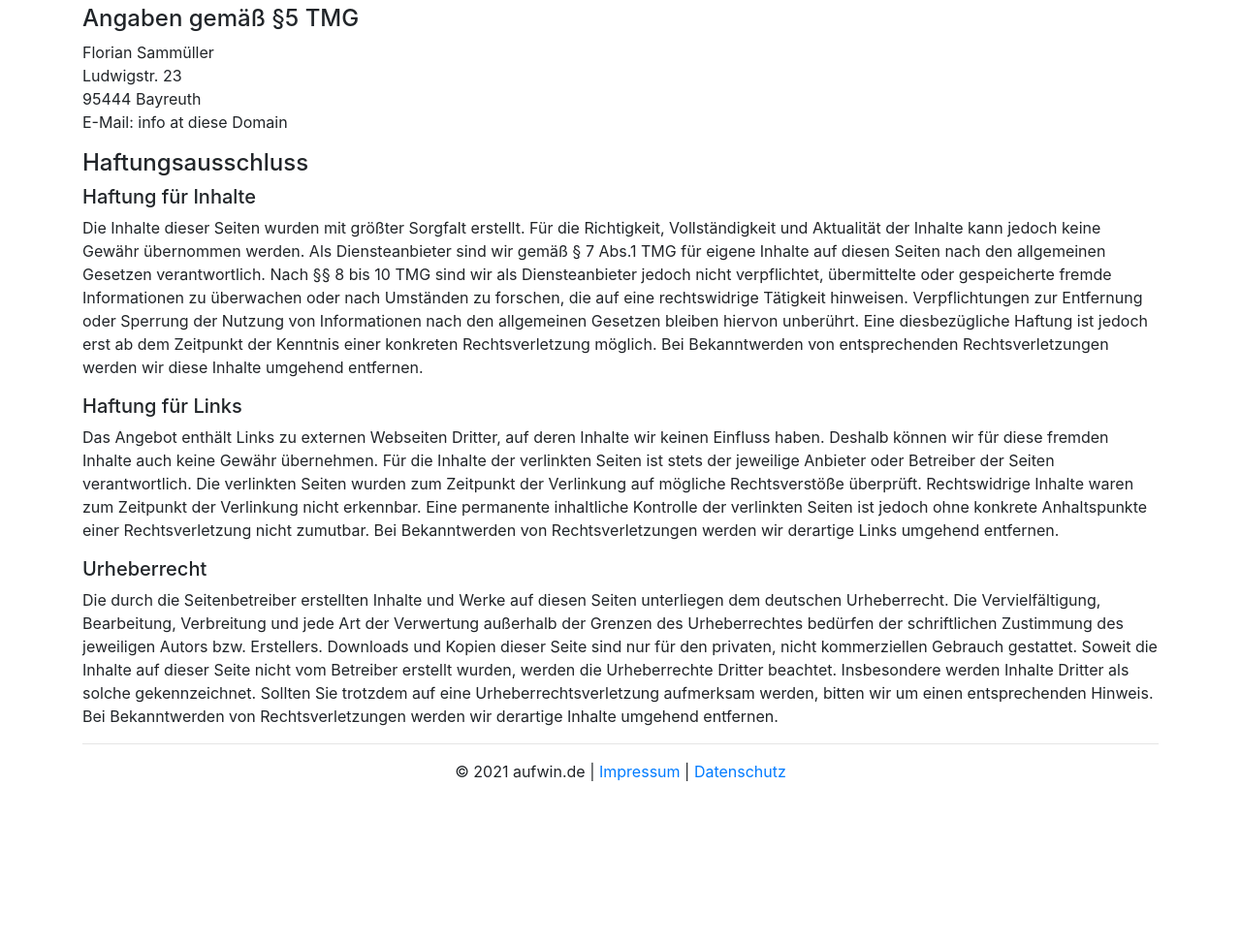
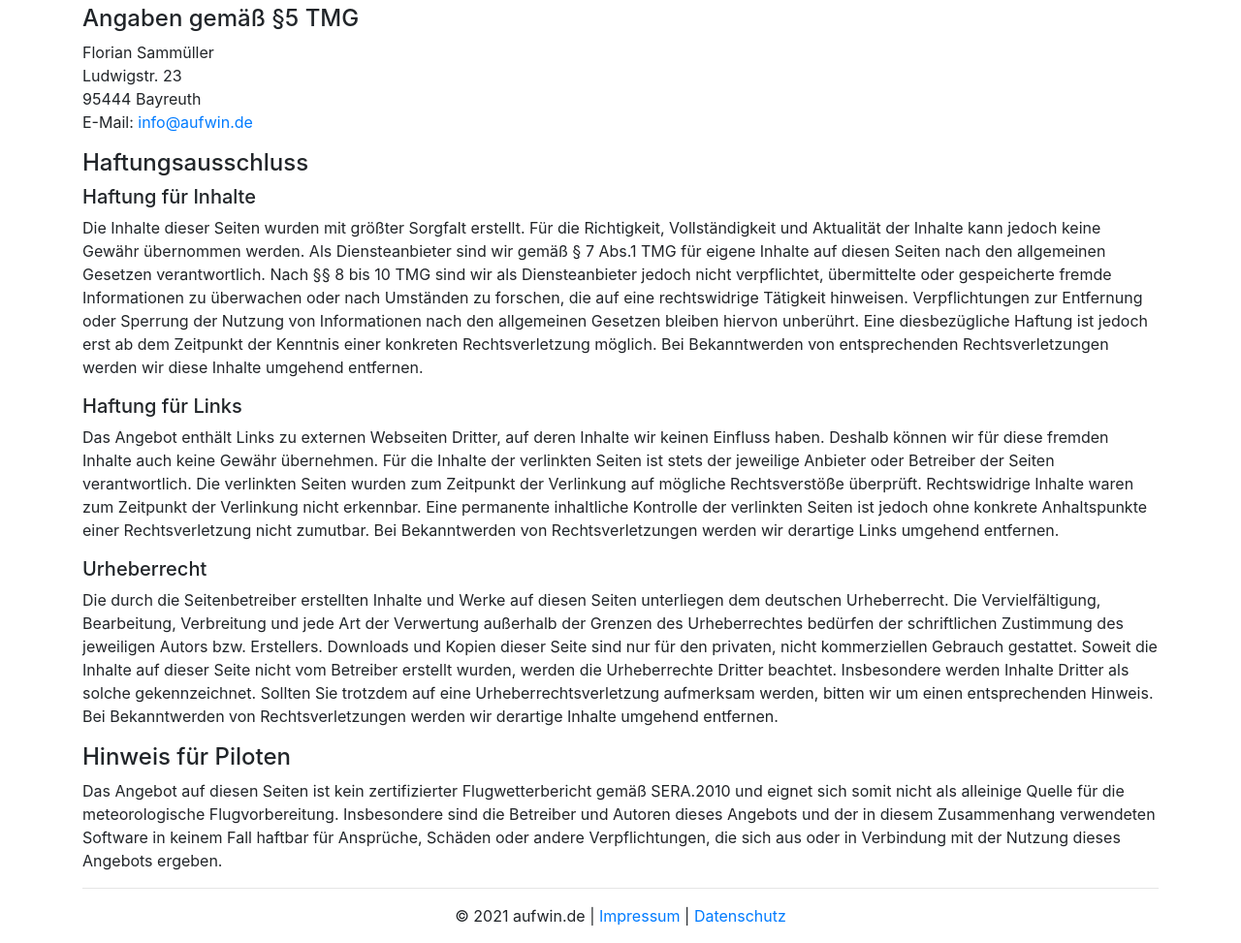
Before and after one commit to sfalmo/aufwin.de, a plain HTML site: page impressum.html in a window 1280 px wide. Shown: the part 203-1176 px from the top of the page at 97% size. Before the commit the page ends 1027 px from the top, so only its background shows below. Drawn offline with nearby package versions, Linux system fonts and the light colour scheme.

Commit message:
Add obfuscated email, legal notice for pilots, remove old icons

```diff
--- a/impressum.html
+++ b/impressum.html
@@ -29,7 +29,25 @@
                     Florian Sammüller<br>
                     Ludwigstr. 23<br>
                     95444 Bayreuth<br>
-                    E-Mail: info at diese Domain
+                    E-Mail: <span id="email"></span>
+                    <script>
+                     function writeEmail() {
+                         var c = "lto:i";
+                         var h = "fo";
+                         var b = "ef='mai";
+                         var e = 39 + 25;
+                         var a = "<a hr";
+                         var g = "in";
+                         e = String.fromCharCode(e);
+                         var f = "aufwin.de";
+                         var d = "nfo";
+                         return a + b + c + d + e + f + "'>" + g + h + e + f + "</a>";
+                     }
+                     setTimeout(() => {
+                         document.getElementById("email").innerHTML = writeEmail();
+                     }, 300);
+                    </script>
+                    <noscript>Bitte JavaScript aktivieren, um E-Mail-Adresse anzuzeigen (Anti-Spam-Maßnahme).</noscript>
                 </p>
 
                 <h4>Haftungsausschluss</h4>
@@ -49,6 +67,11 @@
                     Die durch die Seitenbetreiber erstellten Inhalte und Werke auf diesen Seiten unterliegen dem deutschen Urheberrecht. Die Vervielfältigung, Bearbeitung, Verbreitung und jede Art der Verwertung außerhalb der Grenzen des Urheberrechtes bedürfen der schriftlichen Zustimmung des jeweiligen Autors bzw. Erstellers. Downloads und Kopien dieser Seite sind nur für den privaten, nicht kommerziellen Gebrauch gestattet. Soweit die Inhalte auf dieser Seite nicht vom Betreiber erstellt wurden, werden die Urheberrechte Dritter beachtet. Insbesondere werden Inhalte Dritter als solche gekennzeichnet. Sollten Sie trotzdem auf eine Urheberrechtsverletzung aufmerksam werden, bitten wir um einen entsprechenden Hinweis. Bei Bekanntwerden von Rechtsverletzungen werden wir derartige Inhalte umgehend entfernen.
                 </p>
 
+                <h4>Hinweis für Piloten</h4>
+                <p>
+                    Das Angebot auf diesen Seiten ist kein zertifizierter Flugwetterbericht gemäß SERA.2010 und eignet sich somit nicht als alleinige Quelle für die meteorologische Flugvorbereitung. Insbesondere sind die Betreiber und Autoren dieses Angebots und der in diesem Zusammenhang verwendeten Software in keinem Fall haftbar für Ansprüche, Schäden oder andere Verpflichtungen, die sich aus oder in Verbindung mit der Nutzung dieses Angebots ergeben.
+                </p>
+
             </div>
 
             <hr>
--- a/raspViewer/lang/de.js
+++ b/raspViewer/lang/de.js
@@ -14,6 +14,7 @@ var dict = {
     "parameterButton_title": "Zwischen voller und reduzierter Parameterliste wechseln",
     "parameterButton_SwitchToFull": "Vollständige Parameterliste anzeigen",
     "parameterButton_SwitchToShort": "Reduzierte Parameterliste anzeigen",
+    "opacityIcon_title": "Deckkraft einstellen",
     "opacityDecreaseButton_title": "Deckkraft verringern",
     "opacityIncreaseButton_title": "Deckkraft erhöhen",
     "Topography": "Topografie",
--- a/raspViewer/lang/en.js
+++ b/raspViewer/lang/en.js
@@ -14,6 +14,7 @@ var dict = {
     "parameterButton_title": "Toggle between full and reduced parameter set",
     "parameterButton_SwitchToFull": "Switch to Full Parameter List",
     "parameterButton_SwitchToShort": "Switch to Short Parameter List",
+    "opacityIcon_title": "Opacity control",
     "opacityDecreaseButton_title": "Decrease opacity",
     "opacityIncreaseButton_title": "Increase opacity",
     "Topography": "Topography",
--- a/raspViewer/style.css
+++ b/raspViewer/style.css
@@ -190,7 +190,7 @@ body {
 .rasp-control .leaflet-control-layers-toggle {
     background-image: url(/favicon.svg);
 }
-#modelDayTimeParameterDiv > div, #parameterButton {
+#modelDayTimeParameterDiv > div {
     margin-bottom: 4px;
 }
 #parameterSelect {
@@ -228,6 +228,7 @@ body {
 .icon {
     width: 1em;
     height: 1em;
+    vertical-align: middle;
 }
 
 @media (max-width: 800px) {
```
Also changed, not shown: index.html (+1 -1 lines), raspViewer/app.js (+6 -4 lines), aufwinde_favicon_alt.svg (deleted), aufwinde_logo_alt.svg (deleted), favicon_alt.svg (deleted), logo_alt.svg (deleted), raspViewer/img/opacity.svg (added), raspViewer/img/opacity_minus.svg (deleted), raspViewer/img/opacity_plus.svg (deleted).
